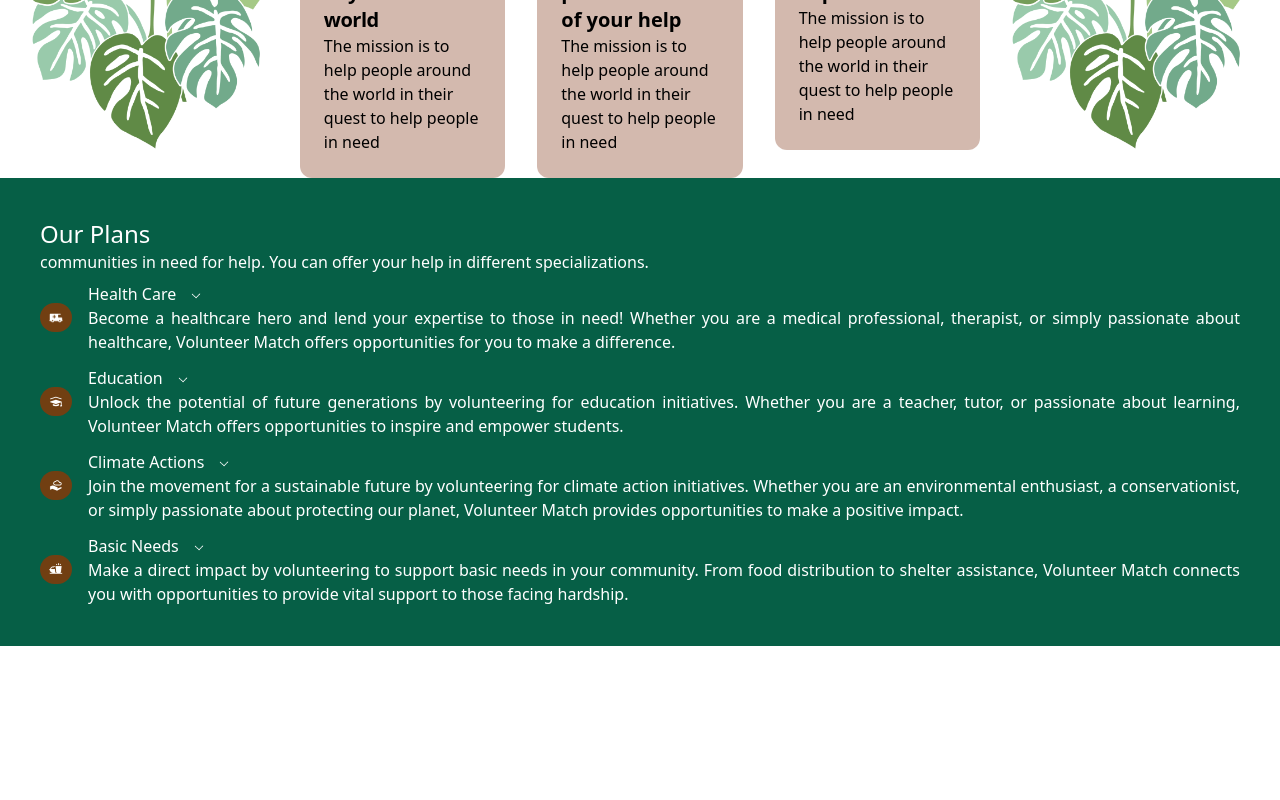
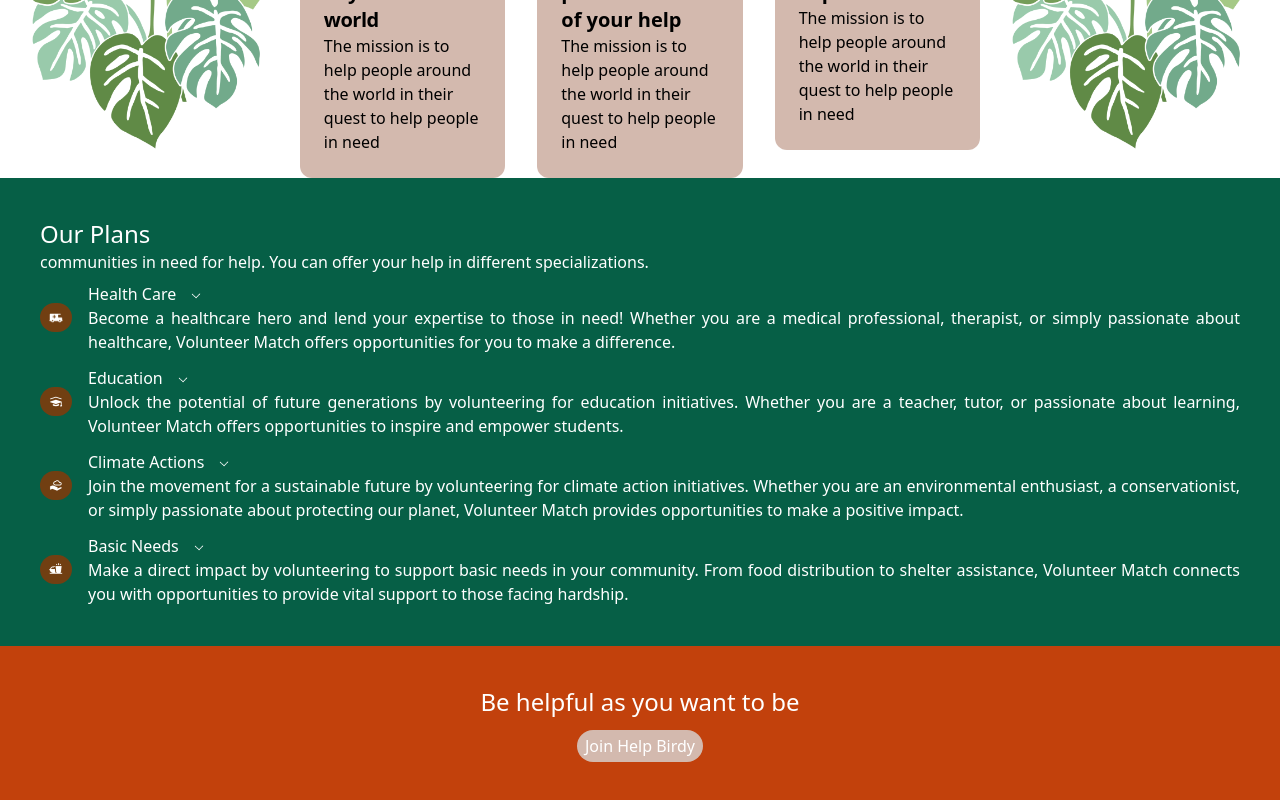
Before and after one commit to H-Asmaa/HelperBirdy, a React (Vite) app in the folder frontend/: page / in a window 1280 px wide. Shown: the part 711-1511 px from the top of the page. Before the commit the page ends 1357 px from the top, so only its background shows below. Built offline with nearby package versions, Linux system fonts and the light colour scheme.

Commit message:
help component

```diff
--- /dev/null
+++ b/frontend/src/components/Help.jsx
@@ -0,0 +1,18 @@
+import Button from "./Button"
+
+
+const Help = () => {
+  return (
+    <div className="bg-orange-700 text-white p-10">
+      <div className="flex flex-col items-center justify-center">
+        <h3 className="mb-3 text-lg lg:text-2xl">Be helpful as you want to be</h3>
+        <a href="/donate">
+          <Button value="Join Help Birdy" className="helpbtn"/>
+        </a>
+      </div>
+
+    </div>
+  )
+}
+
+export default Help
--- a/frontend/src/index.css
+++ b/frontend/src/index.css
@@ -39,3 +39,9 @@
   background-color: #D3B9AE;
   @apply text-black rounded-xl  p-6
 }
+/* ............Help...... */
+.helpbtn{
+  background-color:#D3B9AE;
+  @apply rounded-full text-white px-2 py-1;
+
+}
--- a/frontend/src/pages/Home.jsx
+++ b/frontend/src/pages/Home.jsx
@@ -3,6 +3,7 @@ import Navbar from "../components/Navbar"
 import volunteer from "../assets/volunteers.png"
 import Card from "../components/Card1";
 import Plans from "../components/Plans";
+import Help from "../components/Help";
 
 
 const Home = () => {
@@ -31,7 +32,8 @@ const Home = () => {
 				</div>
 			</main>
 			<Card />
-			<Plans/>
+			<Plans />
+			<Help/>
 		</>
 	);
 }
```
